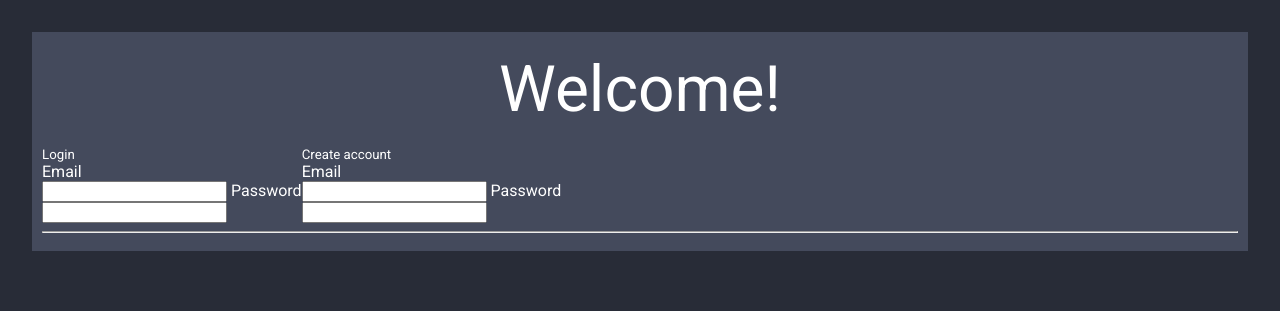
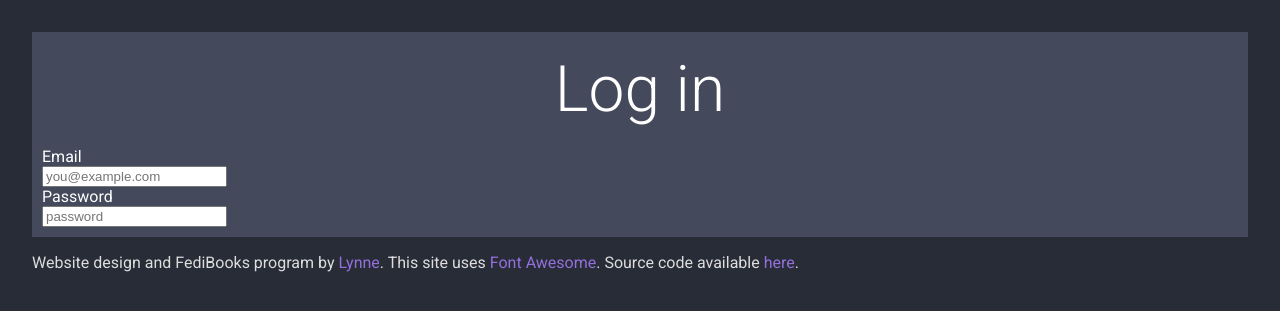
Before and after one commit to Lynnesbian/FediBooks, a Flask app: page /login in a window 1280 px wide. Shown: the top 311 px of the page. Run offline with Flask 2, Linux system fonts and the light colour scheme; some libraries are stand-ins or nearby versions.

Commit message:
show welcome page before login page

```diff
--- a/templates/login.html
+++ b/templates/login.html
@@ -8,40 +8,19 @@
 
 <body>
 	<div class="container">
-		<h1 class="display-3 centred">Welcome!</h1>
+		<h1 class="thin centred">Log in</h1>
 	</div>
+
 	<div class="container">
-		<div class="row">
-			<div class="col">
-				<div class="card">
-					<h5 class="card-header">Login</h5>
-					<div class="card-body">
-						<form>
-							<label for="email">Email</label><br>
-							<input type="email" class="form-control" name="email">
-							<label for="password">Password</label><br>
-							<input type="password" class="form-control" name="password">
-						</form>
-					</div>
-				</div>
-			</div>
+		<form>
+				<label for="email">Email</label><br>
+				<input type="email" name="email" placeholder="you@example.com">
+				<br>
+				<label for="password">Password</label><br>
+				<input type="password" name="password" placeholder="password">
+			</form>
+	</div>
 
-			<div class="col">
-				<div class="card">
-					<h5 class="card-header">Create account</h5>
-					<div class="card-body">
-						<form>
-							<label for="email">Email</label><br>
-							<input type="email" class="form-control" name="email">
-							<label for="password">Password</label><br>
-							<input type="password" class="form-control" name="password">
-						</form>
-					</div>
-				</div>
-			</div>
-		</div>
-		<hr />
-	</div>
+	{% include 'footer.html' %}
 </body>
-
 </html>
--- a/webui.py
+++ b/webui.py
@@ -6,6 +6,10 @@ app = Flask(__name__)
 def hello():
 	return render_template("front_page.html")
 
+@app.route("/welcome")
+def welcome():
+	return render_template("welcome.html")
+
 @app.route("/login")
 def show_login_page():
 	return render_template("login.html")
```
Also changed, not shown: templates/welcome.html (added, +36 -0 lines).
